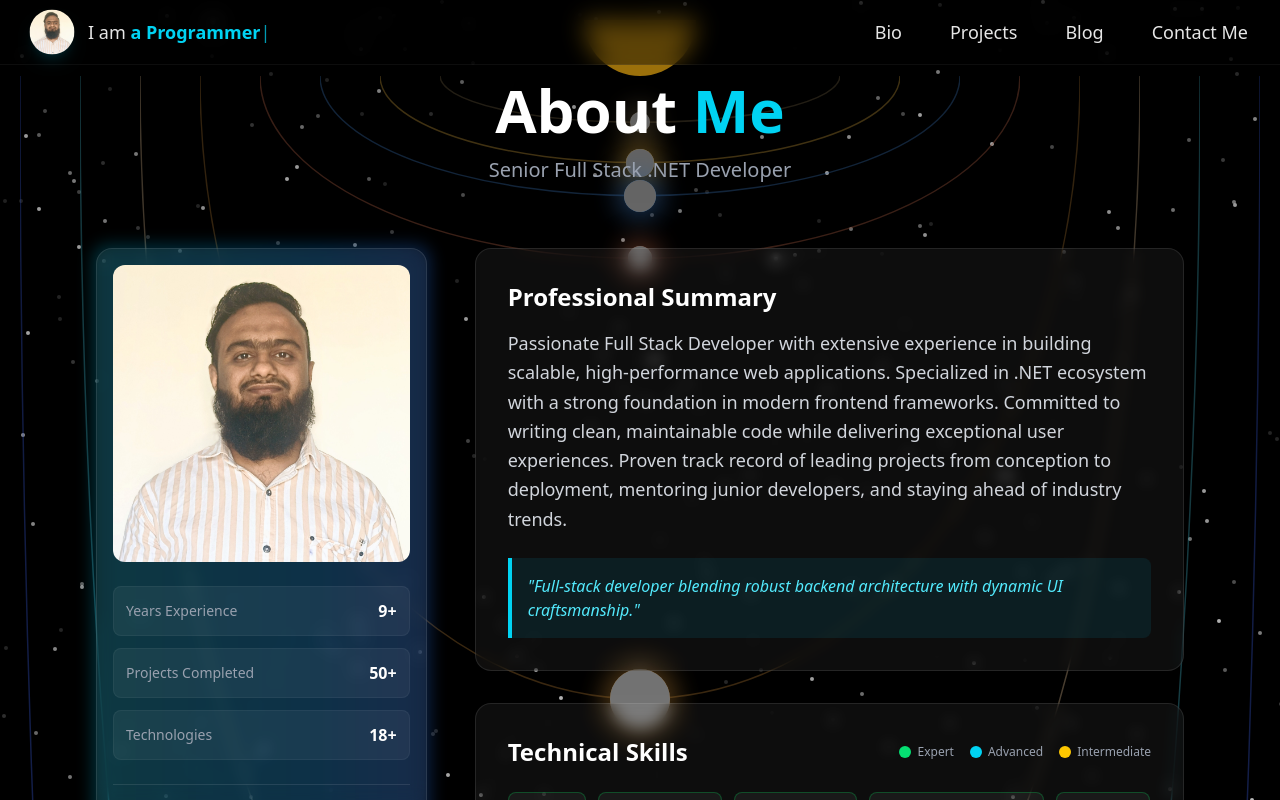
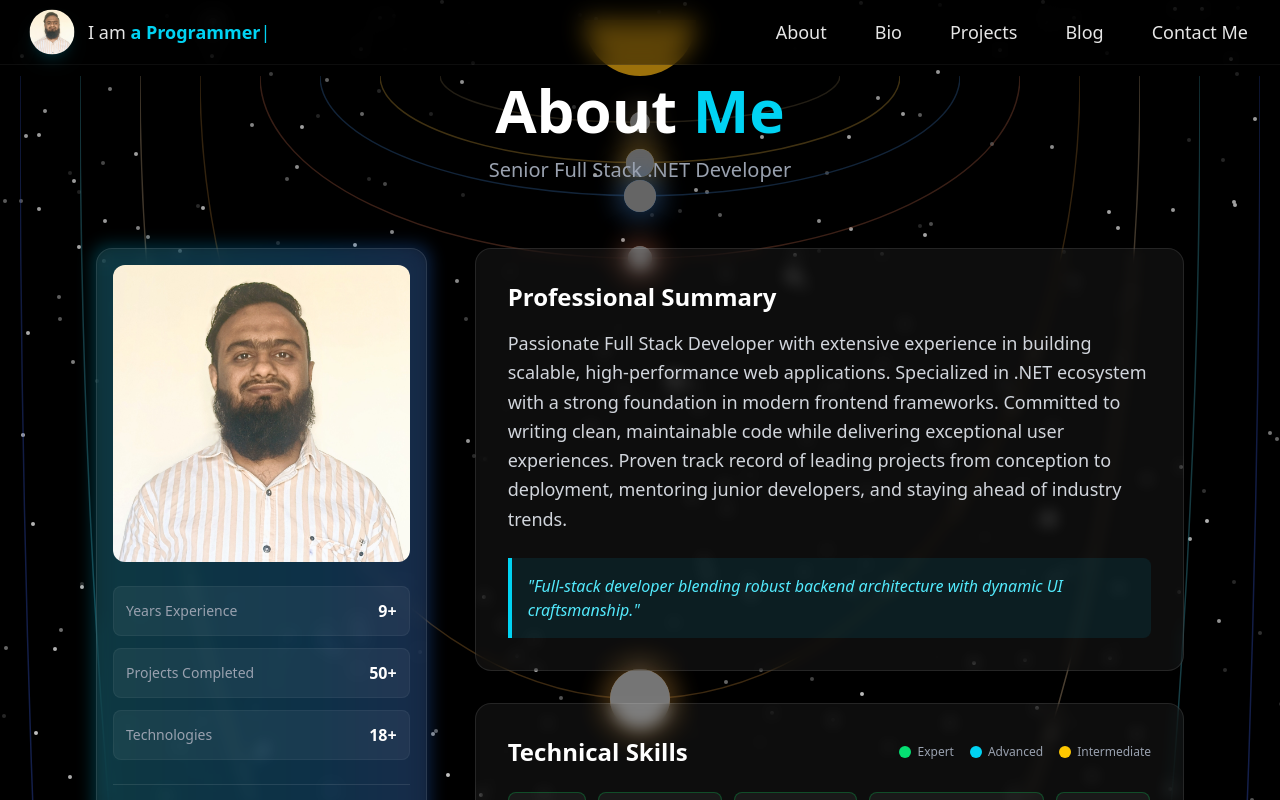
Before and after one commit to sarfarajkh1/portfolio, a React (Vite) app: page / in a window 1280 px wide. Shown: the top 800 px of the page. Built offline with nearby package versions, Linux system fonts and the light colour scheme; grey boxes are pictures that could not be loaded.

Commit message:
fixed scroll issue

```diff
--- a/src/App.css
+++ b/src/App.css
@@ -1,8 +1,10 @@
 #root {
   margin: 0;
   padding: 0;
-  width: 100vw;
-  height: 100vh;
+  /* avoid using 100vw/100vh which can create extra scrollbars;
+     let the root size naturally and ensure it fills viewport at minimum */
+  width: 100%;
+  min-height: 100vh;
 }
 
 .logo {
--- a/src/components/Navigation.jsx
+++ b/src/components/Navigation.jsx
@@ -2,7 +2,7 @@ import React, { useState, useEffect } from 'react';
 import profileImg from '../assets/profile.jpeg';
 
 const Navigation = () => {
-  const menuItems = ['Bio', 'Projects', 'Blog', 'Contact Me'];
+  const menuItems = ['About', 'Bio', 'Projects', 'Blog', 'Contact Me'];
   const [mobileMenuOpen, setMobileMenuOpen] = useState(false);
 
   const [currentRoleIndex, setCurrentRoleIndex] = useState(0);
@@ -44,8 +44,11 @@ const Navigation = () => {
     // Convert menu item to section ID
     const sectionId = item.toLowerCase().replace(/\s+/g, '-');
 
-    // Special handling for "Contact Me" -> "contact"
-    const targetId = item === 'Contact Me' ? 'contact' : sectionId;
+  // Special handling for some menu labels -> section IDs
+  // "About" should scroll to the '#bio' section
+  let targetId = sectionId;
+  if (item === 'Contact Me') targetId = 'contact';
+  if (item === 'About') targetId = 'bio';
 
     const element = document.getElementById(targetId);
     if (element) {
--- a/src/components/SolarSystemBackground.jsx
+++ b/src/components/SolarSystemBackground.jsx
@@ -43,11 +43,66 @@ const SolarSystemBackground = () => {
 
   const [hoveredPlanet, setHoveredPlanet] = React.useState(null);
   const containerRef = React.useRef(null);
+  // We'll render the background as fixed and drive its internal
+  // vertical position with the page scroll. This prevents the
+  // background element from creating its own scrollbar while
+  // keeping planets aligned with the document content.
+  const [docHeight, setDocHeight] = React.useState(() =>
+    document.documentElement.scrollHeight || document.body.scrollHeight
+  );
+  const [scrollY, setScrollY] = React.useState(0);
+
+  React.useEffect(() => {
+    let ticking = false;
+
+    const onScroll = () => {
+      if (!ticking) {
+        window.requestAnimationFrame(() => {
+          setScrollY(window.scrollY || window.pageYOffset);
+          ticking = false;
+        });
+        ticking = true;
+      }
+    };
+
+    const updateDocHeight = () => {
+      const h = document.documentElement.scrollHeight || document.body.scrollHeight;
+      setDocHeight(h);
+    };
+
+    // Observe body size changes so the background height stays in sync
+    let ro = null;
+    if (window.ResizeObserver) {
+      ro = new ResizeObserver(updateDocHeight);
+      ro.observe(document.body);
+    } else {
+      window.addEventListener('resize', updateDocHeight);
+    }
+
+    window.addEventListener('scroll', onScroll, { passive: true });
+    window.addEventListener('load', updateDocHeight);
+    const t = setTimeout(updateDocHeight, 300);
+
+    // initial set
+    onScroll();
+
+    return () => {
+      if (ro) ro.disconnect();
+      window.removeEventListener('scroll', onScroll);
+      window.removeEventListener('load', updateDocHeight);
+      window.removeEventListener('resize', updateDocHeight);
+      clearTimeout(t);
+    };
+  }, []);
 
   return (
-    <div className="fixed inset-0 overflow-x-hidden overflow-y-auto bg-black">
-      {/* Stars background - fixed to viewport */}
-      <div className="fixed inset-0 pointer-events-none">
+    <div
+      className="fixed top-0 left-0 w-full h-full overflow-hidden bg-black"
+      style={{ zIndex: -1 }}
+    >
+      {/* Fixed background: does not affect document flow or create scrollbars */}
+      {/* Stars background - positioned relative to this component so it scrolls with content */}
+      <div className="absolute inset-0 pointer-events-none">
         {stars.map((star) => (
           <div
             key={star.id}
@@ -76,8 +131,18 @@ const SolarSystemBackground = () => {
         ))}
       </div>
 
-      {/* Solar System Container - vertical scrollable */}
-      <div ref={containerRef} className="relative w-full mx-auto" style={{ minHeight: '5000px', paddingTop: '100px', paddingBottom: '200px' }}>
+  {/* Solar System Container - content height will determine page scroll */}
+  <div
+    ref={containerRef}
+    className="relative w-full mx-auto"
+    style={{
+      height: docHeight ? `${docHeight}px` : '200vh',
+      paddingTop: '100px',
+      paddingBottom: '200px',
+      transform: `translateY(-${scrollY}px)`,
+      willChange: 'transform',
+    }}
+  >
         {/* Sun at top - cut in half, only bottom half visible */}
         <div
           className="absolute left-1/2 transform -translate-x-1/2 z-20"
--- a/src/components/about/About.jsx
+++ b/src/components/about/About.jsx
@@ -78,6 +78,12 @@ const About = () => {
 
             {/* Technical Skills */}
             <TechnicalSkills skills={about.technicalSkills} />
+            {/* Version Control & Other Tools (moved here to appear after Technical Skills) */}
+            <div className="grid grid-cols-1 md:grid-cols-2 gap-6">
+              <VersionControl tools={about.versionControl} />
+
+              <Interests interests={about.interests} />
+            </div>
           </motion.div>
         </div>
 
@@ -97,18 +103,6 @@ const About = () => {
             {/* Design Patterns */}
             <DesignPatterns patterns={about.designPatterns} />
           </div>
-
-          {/* Version Control & Other Tools */}
-          <div className="grid grid-cols-1 md:grid-cols-2 gap-6">
-            {/* Version Control */}
-            <VersionControl tools={about.versionControl} />
-
-            {/* Interests */}
-            <Interests interests={about.interests} />
-          </div>
-
-          {/* Developer Note */}
-          <DeveloperNote />
         </motion.div>
         </div>
       </section>
--- a/src/components/about/DeveloperNote.jsx
+++ b/src/components/about/DeveloperNote.jsx
@@ -4,7 +4,6 @@ const DeveloperNote = () => {
   return (
     <div className="bg-blue-500/10 border border-blue-500/30 rounded-2xl p-6">
       <div className="flex items-start gap-3">
-        <span className="text-2xl">💡</span>
         <div>
           <h4 className="text-blue-300 font-semibold mb-2">Developer Note</h4>
           <p className="text-blue-200 text-sm leading-relaxed">
--- a/src/data/details.json
+++ b/src/data/details.json
@@ -3,12 +3,12 @@
     "fullName": "Sarfaraj Khatri",
     "title": "Senior Full Stack .NET Developer",
     "profileImage": "/src/assets/profile.jpeg",
-    "birthday": "15 March 1992",
+    "birthday": "30 December 1991",
     "maritalStatus": "Married",
     "address": "Ahmedabad, India",
     "languagesKnown": ["English", "Hindi", "Gujarati"],
     "mobile": "+91 8000733962",
-    "qualification": "B.E. in Computer Engineering",
+    "qualification": "B.E. in Electronic and Communication Engineering",
     "highlightSentence": "Full-stack developer blending robust backend architecture with dynamic UI craftsmanship.",
     "summary": "Passionate Full Stack Developer with extensive experience in building scalable, high-performance web applications. Specialized in .NET ecosystem with a strong foundation in modern frontend frameworks. Committed to writing clean, maintainable code while delivering exceptional user experiences. Proven track record of leading projects from conception to deployment, mentoring junior developers, and staying ahead of industry trends.",
     "technicalSkills": [
--- a/src/index.css
+++ b/src/index.css
@@ -11,13 +11,18 @@
     margin: 0;
     padding: 0;
     background-color: #000;
-    overflow: hidden;
+   /* Prevent horizontal overflow site-wide and allow vertical scrolling
+     on the document body. Using 100vw on #root can cause a horizontal
+     scrollbar because 100vw doesn't account for the scrollbar width. */
+   overflow-x: hidden;
+   overflow-y: auto;
   }
 
+  /* Keep #root full width but avoid 100vw (prevents extra horizontal scroll).
+     Use 100% so the element fits the viewport minus scrollbar. */
   #root {
-    width: 100vw;
-    height: 100vh;
-    overflow: auto;
+    width: 100%;
+    min-height: 100vh;
   }
 }
 
--- a/src/pages/Portfolio.jsx
+++ b/src/pages/Portfolio.jsx
@@ -7,10 +7,10 @@ import ContactMe from '../components/contactMe/ContactMe';
 const Portfolio = () => {
   return (
     <>
-      <Navigation />
-      <SolarSystemBackground />
-      <About />
-      <ContactMe />
+  <SolarSystemBackground />
+  <Navigation />
+  <About />
+  <ContactMe />
     </>
   );
 };
```
Also changed, not shown: 1 other file (tests, documents, lock files or other folders).
